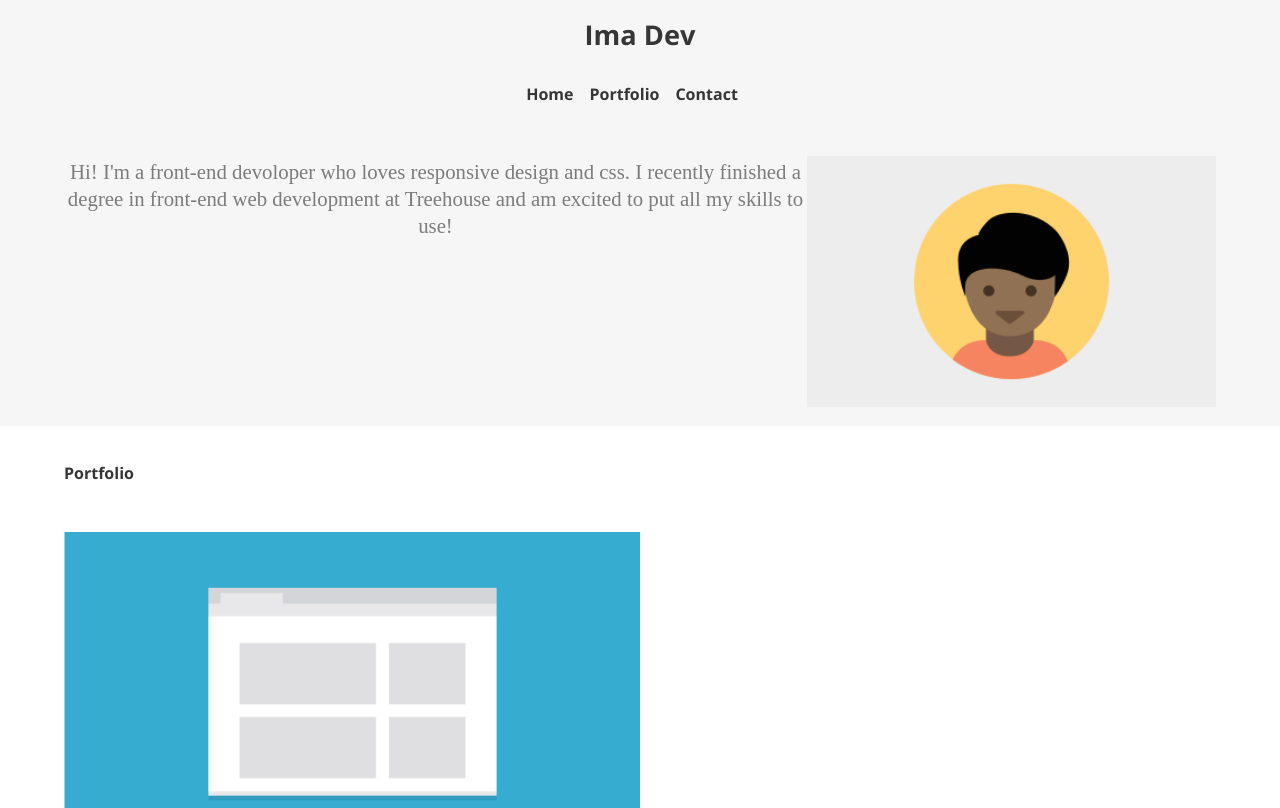
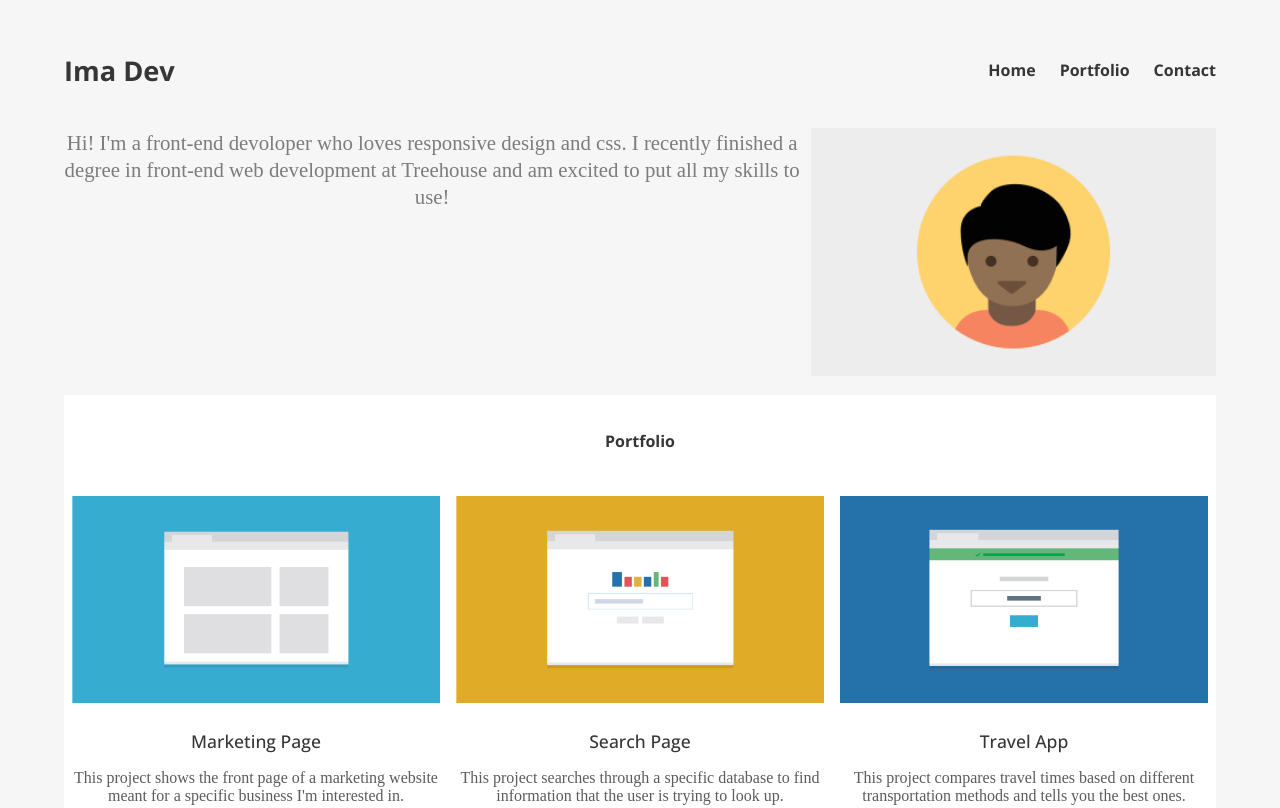
Before and after one commit to Hanzou86/responsive-layout, a plain HTML site: page index.html in a window 1280 px wide. Shown: the top 808 px of the page. Drawn offline with nearby package versions, Linux system fonts and the light colour scheme.

Commit message:
finished tablet/desktop versions

```diff
--- a/css/style.css
+++ b/css/style.css
@@ -9,14 +9,16 @@ body {
 }
 body,
 header,
+.top,
 .landing,
 main,
-.portfolio,
+#portfolio,
 .project,
 footer {
     display: flex;
     flex-flow: column;
     align-self: center;
+    align-items: center;
 }
 p {
     text-align: center;
@@ -45,6 +47,19 @@ h3 {
 h2 {
     font-size: 1rem;
 }
+
+nav li {
+    list-style: none;
+    display: block;
+    width: 100%;
+    padding: .7em 0;
+    margin-bottom: .3em;
+    background-color: white;
+    text-align: center;
+}
+a {
+    text-decoration: none;
+}
 /* ===============
 Header Styles
 =============== */
@@ -54,25 +69,25 @@ header {
     align-items: center;
     background-color: rgb(246, 246, 246);
 }
+.top {
+    width: 90%;
+}
 h1 {
     margin: .6em 0 .1em;
     font-size: 1.7rem;
 }
-nav ul {
+.main-nav {
+    width: 100%;
+}
+.main-nav ul {
     padding: 0;
 }
-nav {
-    width: 90%;
-
+.main-nav li:hover {
+    background-color: skyblue;
+    transition: .3s;
 }
-nav li {
-    list-style: none;
-    display: block;
-    width: 100%;
-    padding: .7em 0;
-    margin-bottom: .3em;
-    background-color: white;
-    text-align: center;
+.main-nav a:active {
+    color: white;
 }
 .landing {
     align-items: center;
@@ -115,20 +130,20 @@ footer {
     margin-top: 3em;
     background-color: rgb(246, 246, 246);
 }
-.contact h2 {
+#contact h2 {
     margin-top: 3.7em;
 }
-.contact {
+#contact {
     display: flex;
     flex-direction: column;
     align-items: center;
 }
-.contact a {
+#contact a {
     font-weight: 400;
     text-decoration: none;
     color: rgb(124, 124, 124);
 }
-.contact address {
+#contact address {
     display: flex;
     flex-direction: column;
     align-items: center;
@@ -147,14 +162,27 @@ footer hr {
     justify-content: space-between;
     align-items: center;
 }
+.foot-nav {
+    display: none;
+}
 /* ===============
 Media Queries
 =============== */
-@media screen and (min-width: 320px) {
+@media screen and (min-width: 768px) {
+    .top {
+        display: flex;
+        justify-content: space-between;
+    }
+    .main-nav {
+        width: fit-content;
+        padding-left: 2em;
+    }
 
-}
-@media screen and (min-width: 768px) {
-    nav ul,
+    nav ul {
+        display: flex;
+        justify-content: center;
+
+    }
     .landing {
         display: flex;
         flex-direction: row;
@@ -163,22 +191,85 @@ Media Queries
     nav li {
         width: fit-content;
         background-color:transparent;
-        margin-right: 1em;
+        margin-right: 1.5em;
+    }
+    .main-nav li:not(.no-hover):hover {
+
+    }
+    nav a:hover {
+        opacity: .7;
+        transition: .3s;
+    }
+    .foot-nav li:last-child {
+        margin-right: 0;
     }
     .landing p {
         order: -1;
         margin-top: 1em;
+        margin-right: .5em;
         align-self:flex-start;
     }
-    .portfolio {
+    #portfolio {
         flex-flow: row wrap;
+        align-items:center;
     }
     .project {
-        flex: 1;
-        width: 50%;
+        flex: 1 50%;
+        margin: 0 0 auto;
+        padding: .5em;
+
+    }
+    .project img {
+        margin-top: 0;
+    }
+    .contact p {
+        font-size: 1.3em;
+    }
+    .bottom a:nth-child(2) {
+        display: none;
+    }
+    .foot-nav {
+        display: flex;
+        justify-content: flex-end;
+    }
+
+@media screen and (min-width: 1024px) {
+    body {
+        background-color: rgb(246, 246, 246);
+    }
+    .top {
+        flex-direction: row;
+        justify-content: space-between;
+        align-items: center;
+        margin-top: 2em;
+        width: 90%;
+    }
+    .top h1 {
         margin: 0;
     }
+    .main-nav li{
+        margin: 0 1.5em 0 0;
+    }
+    .main-nav ul li:last-child {
+        margin-right: 0;
+    }
+    .profile {
+        max-width: 450px;
+    }
+    .foot-nav ul {
+        display: flex;
+    }
+    main {
+        background-color: white;
+    }
+    .project {
+        flex: 1 33%;
+    }
+
+}
 }
 /* ===============
 Notes:
+-Finish links and nav hover
+-Check for exceeds
 =============== */
--- a/index.html
+++ b/index.html
@@ -14,14 +14,16 @@
 
 <body>
     <header>
-        <h1>Ima Dev</h1>
-        <nav>
-            <ul>
-                <li><a>Home</a></li>
-                <li><a>Portfolio</a></li>
-                <li><a>Contact</a></li>
-            </ul>
-        </nav>
+        <div class='top'>
+            <h1>Ima Dev</h1>
+            <nav class='main-nav'>
+                <ul>
+                    <li class='no-hover'><a href='#home'>Home</a></li>
+                    <li class='no-hover'><a href='#portfolio'>Portfolio</a></li>
+                    <li class='no-hover'><a href='#contact'>Contact</a></li>
+                </ul>
+            </nav>
+        </div>
         <div class='landing'>
             <img class='profile' src='images/responsive-layout-profile.png'>
             <p class='intro'>Hi! I'm a front-end devoloper who loves responsive design and css. I recently finished a
@@ -30,8 +32,8 @@
     </header>
 
     <main>
-        <div class='Portfolio'>
-            <h2>Portfolio</h2>
+        <h2>Portfolio</h2>
+        <div id='portfolio'>
             <section class='project'>
                 <img src='images/portfolio-1.png'>
                 <h3>Marketing Page</h3>
@@ -71,7 +73,7 @@
     </main>
 
     <footer>
-        <div class='contact'>
+        <div id='contact'>
             <h2>CONTACT</h2>
             <p>If you're interested in chatting or want more information about what I've been working on, I'd love to
                 hear from you!</p>
@@ -84,6 +86,13 @@
         <div class='bottom'>
             <h2>Ima Dev</h2>
             <a>Back To Top</a>
+            <nav class='foot-nav'>
+                <ul>
+                    <li><a>Home</a></li>
+                    <li><a>Portfolio</a></li>
+                    <li><a>Contact</a></li>
+                </ul>
+            </nav>
         </div>
     </footer>
 </body>
```
